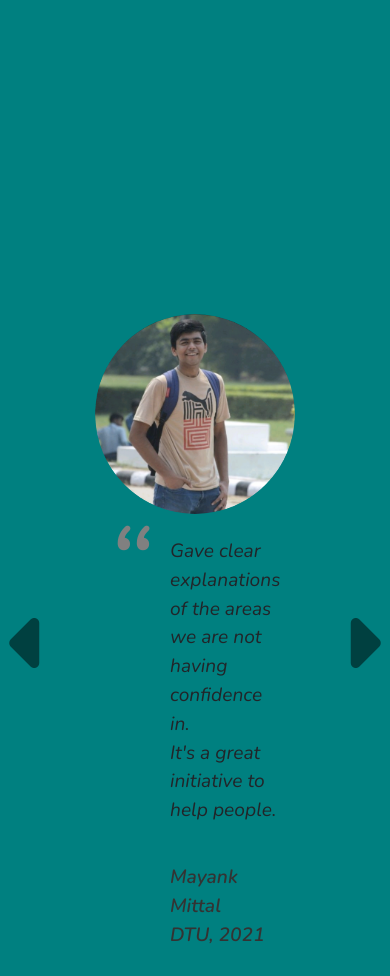
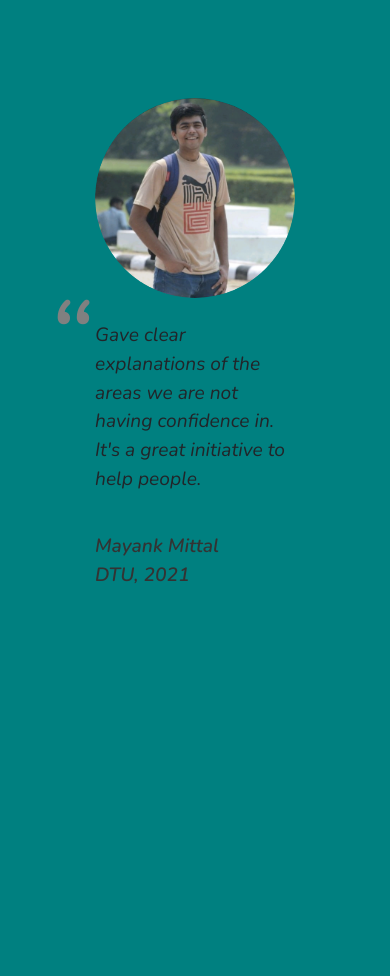
Before and after one commit to TechElite-India/techelite-india.github.io, a website with bundled scripts: page index.html in a window 390 px wide. Shown: the part 5946-6922 px from the top of the page. Built offline with nearby package versions, Linux system fonts and the light colour scheme.

Commit message:
Made testimonials carousel responsive Removed indicators for devices smaller than medium

```diff
--- a/css/styles.css
+++ b/css/styles.css
@@ -288,15 +288,9 @@ blockquote {
     vertical-align: middle;
     font-size: 120%;
     width: 100%;
-    /* margin: 50px auto; */
     font-family: 'Nunito', sans-serif;
-    /* font-style: italic; */
-    /* color: #555555; */
     padding: 1.2em 30px 1.2em 75px;
-    /* border-left: 8px solid #78C0A8;
-    line-height: 1.6; */
     position: relative;
-    /* background: #EDEDED; */
 }
 
 blockquote::before {
@@ -307,6 +301,16 @@ blockquote::before {
     position: absolute;
     left: 10px;
     top: -30px;
+}
+
+@media screen and (max-width: 991px) {
+    blockquote {
+        padding: 1.2em 0px 1.2em 0px;
+    }
+    blockquote::before {
+        left: -50px;
+        top: -40px;
+    }
 }
 
 blockquote::after {
--- a/index.html
+++ b/index.html
@@ -642,10 +642,10 @@
                                 </div>
                             </div>
 
-                            <a class="carousel-control-prev" style="color: black;" href="#testimonialsCarousel" role="button" data-slide="prev">
+                            <a class="d-none d-md-block carousel-control-prev" style="color: black;" href="#testimonialsCarousel" role="button" data-slide="prev">
                                 <span class="fas fa-caret-left fa-5x"></span>
                             </a>
-                            <a class="carousel-control-next" style="color: black;" href="#testimonialsCarousel" role="button" data-slide="next">
+                            <a class="d-none d-md-block carousel-control-next" style="color: black;" href="#testimonialsCarousel" role="button" data-slide="next">
                                 <span class="fas fa-caret-right fa-5x"></span>
                             </a>
                         </div>
```
Lines whose indentation alone changed are shown as unchanged.
